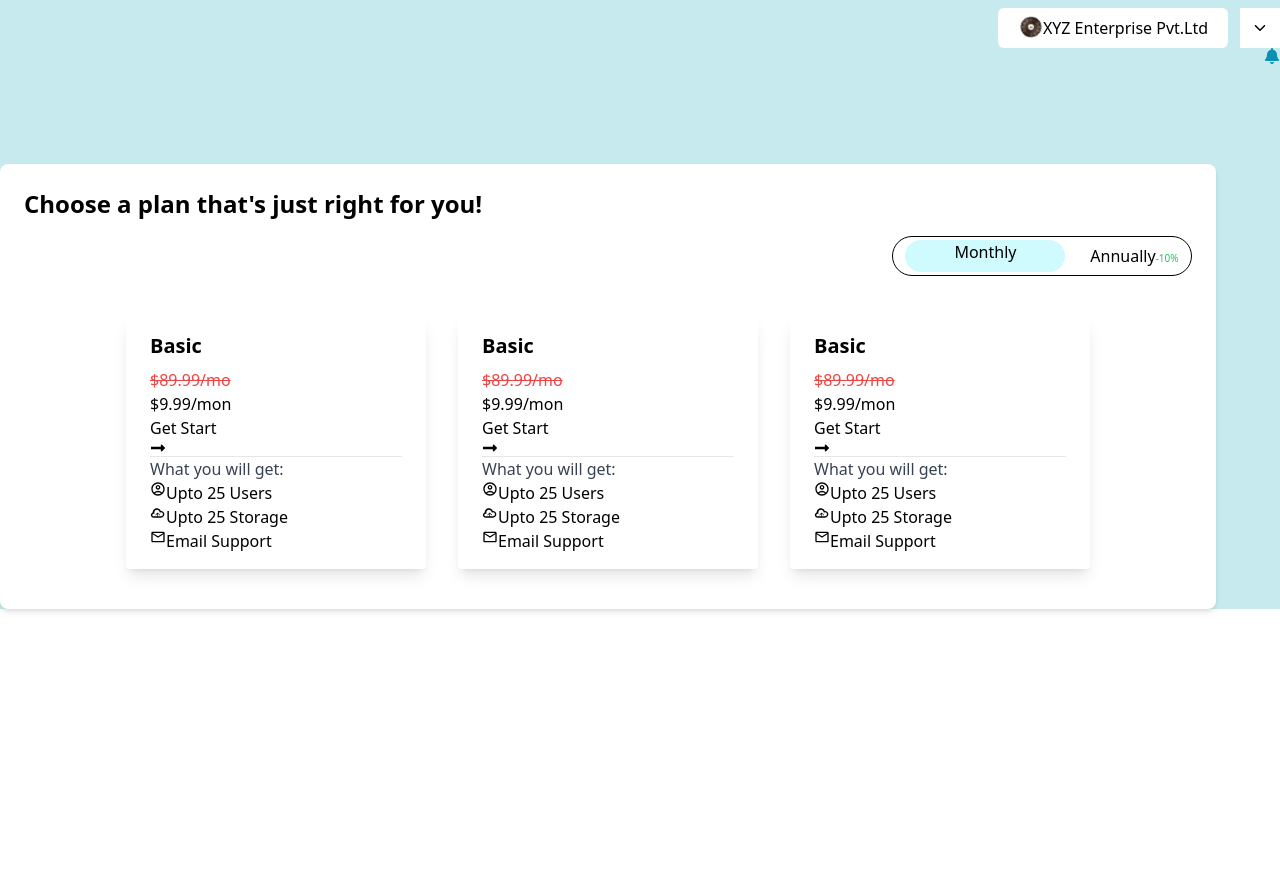
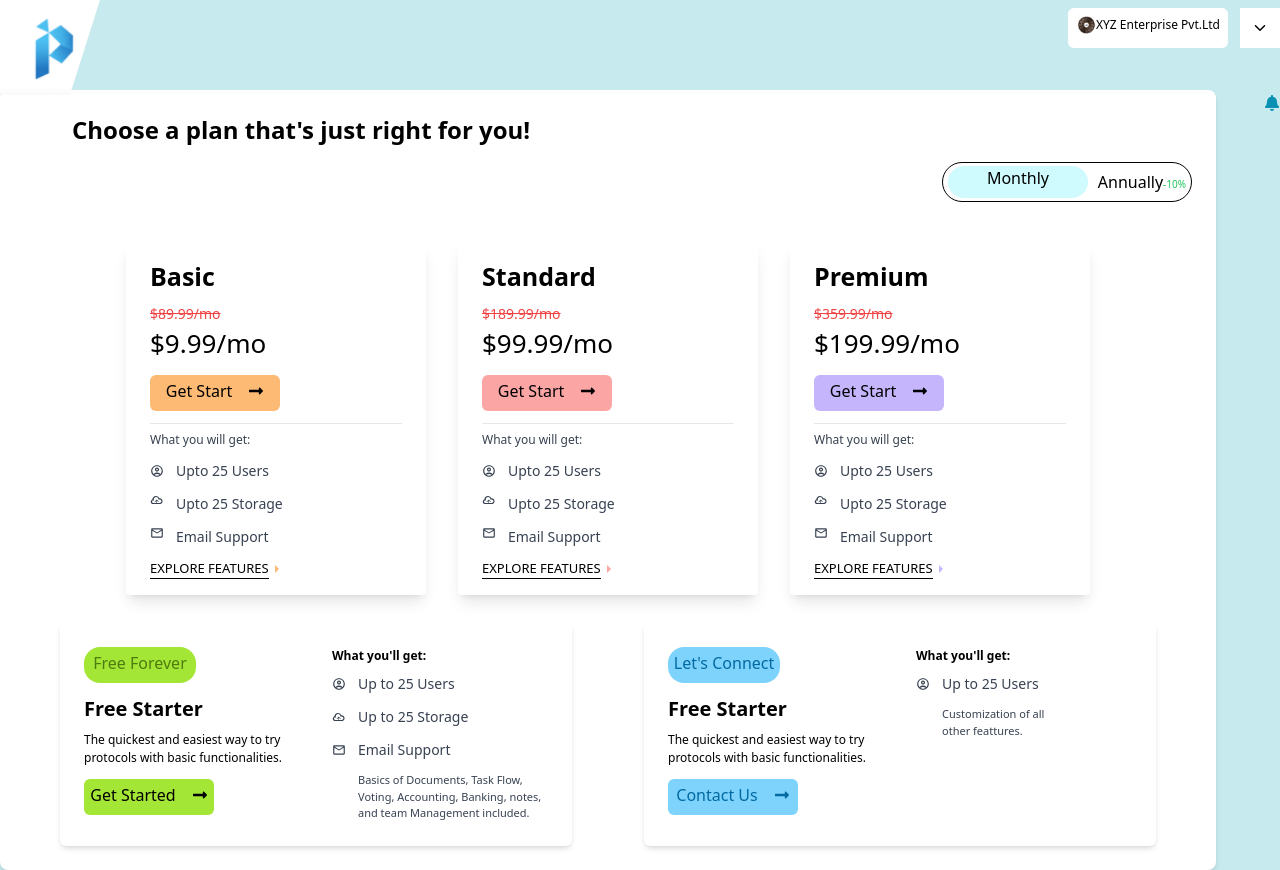
Before and after one commit to prasad-L4/task, a React (Create React App) app: page / in a window 1280 px wide. Before the commit the page ends 800 px from the top, so only its background shows below. Built offline with nearby package versions, Linux system fonts and the light colour scheme; some icons are missing.

Commit message:
card section completed

```diff
--- a/src/App.js
+++ b/src/App.js
@@ -6,8 +6,8 @@ import Sidebar from './Components/Sidebar/Sidebar';
 function App() {
   return (
     < >
-   <Cards/>
-
+   {/* <Sidebar/> */}
+<Cards/>
     </>
   );
 }
--- a/src/Components/Cards/Cards.css
+++ b/src/Components/Cards/Cards.css
@@ -5,14 +5,14 @@
 }
 .sub-main{
     background-color: white;
-    margin-top: 100px;
+    margin-top: 10px;
     height: 79%;
     width: 95%;
 }
 .head-btn{
    display: flex;
    justify-content: space-around;
-   width: 300px;
+   width: 250px;
    height: 40px;
    align-items: center;
    border-width: 1px;
@@ -21,6 +21,11 @@
    border-color: black;
 
 
+}
+.logo-img{
 
+    width: 100px;
+    transform-origin: top right;
+    clip-path: polygon(0 0, 100% 0%, 70% 100%, 0% 100%);
 
-}
+    }
--- a/src/Components/Cards/Cards.jsx
+++ b/src/Components/Cards/Cards.jsx
@@ -1,86 +1,287 @@
 import React from "react";
 import Sidebar from "../Sidebar/Sidebar";
-import { FaLongArrowAltRight,FaBell } from "react-icons/fa";
+import { FaLongArrowAltRight, FaBell } from "react-icons/fa";
 import { MdOutlineAccountCircle, MdOutlineMailOutline } from "react-icons/md";
 import { TiCloudStorageOutline } from "react-icons/ti";
-import { IoIosArrowDown } from "react-icons/io";
+import { IoIosArrowDown, IoMdArrowDropright } from "react-icons/io";
+import { LiaCheckDoubleSolid } from "react-icons/lia";
 import "./Cards.css";
-import ai from '../../images/ai.png'
+import ai from "../../images/ai.png";
+import logo from "../../images/logo.png";
 
 const Cards = () => {
   return (
     <>
       <main>
-        <div className="main-page">
-          <div className="flex gap-3 justify-end ">
-            <button className="flex pt-2 mt-2 bg-white justify-center align-middle rounded-md h-10 w-[230px]">
+        <div className="main-page relative">
+          <div className="h-[80px]">
+            <div className="flex justify-between ">
+              <img className="logo-img" src={logo} alt="" />
+              <div className="flex justify-center flex-wrap gap-3  ">
+              <button className="flex flex-wrap pt-2 mt-2 bg-white justify-center align-middle rounded-md text-[12px] h-10 w-[160px]">
+                <img className="w-[20px]" src={ai} alt="" />
+                XYZ Enterprise Pvt.Ltd
+              </button>
+              <button className="bg-white w-10 text-center h-10 mt-2 flex  justify-center pt-3 ">
+                <IoIosArrowDown />
+              </button>
+            </div>
+            </div>
 
-              <img className="w-[25px]" src={ai} alt="" />
-              XYZ Enterprise Pvt.Ltd
-            </button>
-            <button className="bg-white w-10 text-center h-10 mt-2 flex  justify-center pt-3 "><IoIosArrowDown /></button>
-          </div>
-          <div className="flex justify-end align-middle">
-          <button className="text-cyan-600"><FaBell /></button>
+
+            <div className=" w-[45px] right-[-4px] top-25 align-middle">
+              <span className="absolute right-0  text-cyan-600  ">
+                <FaBell />
+              </span>
+            </div>
           </div>
           <div className="sub-main bg-white p-6 rounded-lg shadow-md">
-            <h2 className="text-2xl font-bold mb-4">
+            <h2 className="text-2xl font-bold px-12 mb-4">
               Choose a plan that's just right for you!
             </h2>
             <div className="head-btn">
-              <h3 className="bg-cyan-100 w-[160px] h-8 rounded-2xl text-center">Monthly</h3>
+              <h3 className="bg-cyan-100 w-[140px] h-8 rounded-2xl text-center">
+                Monthly
+              </h3>
 
-              <h3>Annually<span className="text-green-500 text-[10px] ">-10%</span></h3>
-
+              <h3>
+                Annually
+                <span className="text-green-500 text-[10px] ">-10%</span>
+              </h3>
             </div>
             <div className="flex flex-wrap mt-20 align-middle justify-center">
               <div className="max-w-sm w-[300px]  rounded overflow-hidden shadow-lg m-4">
                 <div className="px-6 py-4">
-                  <div className="font-bold text-xl mb-2">Basic</div>
-                  <p className="line-through text-red-500">$89.99/mo</p>
-                  <h2>$9.99/mon</h2>
-                  <button>Get Start <span><FaLongArrowAltRight /></span></button>
-                  <hr />
-                  <p className="text-gray-700 text-base">
+                  <div className="font-bold text-[25px] mb-2">Basic</div>
+                  <p className="line-through text-sm text-red-500">$89.99/mo</p>
+                  <h2 className="text-[26px]">$9.99/mo</h2>
+                  <button className="flex mt-3 justify-center h-9 pt-1 rounded-md bg-orange-300 w-[130px] gap-4">
+                    Get Start{" "}
+                    <span className="pt-1">
+                      <FaLongArrowAltRight />
+                    </span>
+                  </button>
+                  <hr className="mt-3" />
+                  <p className="text-gray-700 font-medium mt-2 text-xs">
                     What you will get:
                   </p>
-                  <h5 className="flex"><span><MdOutlineAccountCircle/></span>Upto 25 Users</h5>
-                  <h5 className="flex"><span><TiCloudStorageOutline/></span>Upto 25 Storage</h5>
-                  <h5 className="flex"><span>< MdOutlineMailOutline/></span>Email Support</h5>
+                  <h5 className="flex mt-3 gap-3 text-[14px] text-gray-700">
+                    <span className="pt-1">
+                      <MdOutlineAccountCircle />
+                    </span>
+                    Upto 25 Users
+                  </h5>
+                  <h5 className="flex mt-3 gap-3 text-[14px] text-gray-700">
+                    <span clas>
+                      <TiCloudStorageOutline />
+                    </span>
+                    Upto 25 Storage
+                  </h5>
+                  <h5 className="flex mt-3 gap-3 text-[14px] text-gray-700">
+                    <span>
+                      <MdOutlineMailOutline />
+                    </span>
+                    Email Support
+                  </h5>
+                  <div className="flex items-center mt-3">
+                    <h4 className="text-[13px] border-b border-black inline-block">
+                      EXPLORE FEATURES{" "}
+                    </h4>
+                    <span className="text-orange-300">
+                      <IoMdArrowDropright />
+                    </span>
+                  </div>
                 </div>
               </div>
-              {/* Add more cards similarly */}
-              <div className="max-w-sm w-[300px] rounded overflow-hidden shadow-lg m-4">
+
+              <div className="max-w-sm w-[300px]  rounded overflow-hidden shadow-lg m-4">
                 <div className="px-6 py-4">
-                  <div className="font-bold text-xl mb-2">Basic</div>
-                  <p className="line-through text-red-500">$89.99/mo</p>
-                  <h2>$9.99/mon</h2>
-                  <button>Get Start <span><FaLongArrowAltRight /></span></button>
-                  <hr />
-                  <p className="text-gray-700 text-base">
+                  <div className="font-bold text-[25px] mb-2">Standard</div>
+                  <p className="line-through text-sm text-red-500">
+                    $189.99/mo
+                  </p>
+                  <h2 className="text-[26px]">$99.99/mo</h2>
+                  <button className="flex mt-3 justify-center h-9 pt-1 rounded-md bg-red-300 w-[130px] gap-4">
+                    Get Start{" "}
+                    <span className="pt-1">
+                      <FaLongArrowAltRight />
+                    </span>
+                  </button>
+                  <hr className="mt-3" />
+                  <p className="text-gray-700 font-medium mt-2 text-xs">
                     What you will get:
                   </p>
-                  <h5 className="flex"><span><MdOutlineAccountCircle/></span>Upto 25 Users</h5>
-                  <h5 className="flex"><span><TiCloudStorageOutline/></span>Upto 25 Storage</h5>
-                  <h5 className="flex"><span>< MdOutlineMailOutline/></span>Email Support</h5>
+                  <h5 className="flex mt-3 gap-3 text-[14px] text-gray-700">
+                    <span className="pt-1">
+                      <MdOutlineAccountCircle />
+                    </span>
+                    Upto 25 Users
+                  </h5>
+                  <h5 className="flex mt-3 gap-3 text-[14px] text-gray-700">
+                    <span clas>
+                      <TiCloudStorageOutline />
+                    </span>
+                    Upto 25 Storage
+                  </h5>
+                  <h5 className="flex mt-3 gap-3 text-[14px] text-gray-700">
+                    <span>
+                      <MdOutlineMailOutline />
+                    </span>
+                    Email Support
+                  </h5>
+                  <div className="flex items-center mt-3">
+                    <h4 className="text-[13px] border-b border-black inline-block">
+                      EXPLORE FEATURES{" "}
+                    </h4>
+                    <span className="text-red-300">
+                      <IoMdArrowDropright />
+                    </span>
+                  </div>
                 </div>
               </div>
-              <div className="max-w-sm w-[300px] rounded overflow-hidden shadow-lg m-4">
+              <div className="max-w-sm w-[300px]  rounded overflow-hidden shadow-lg m-4">
                 <div className="px-6 py-4">
-                  <div className="font-bold text-xl mb-2">Basic</div>
-                  <p className="line-through text-red-500">$89.99/mo</p>
-                  <h2>$9.99/mon</h2>
-                  <button>Get Start <span><FaLongArrowAltRight /></span></button>
-                  <hr />
-                  <p className="text-gray-700 text-base">
+                  <div className="font-bold text-[25px] mb-2">Premium</div>
+                  <p className="line-through text-sm text-red-500">
+                    $359.99/mo
+                  </p>
+                  <h2 className="text-[26px]">$199.99/mo</h2>
+                  <button className="flex mt-3 justify-center h-9 pt-1 rounded-md bg-violet-300 w-[130px] gap-4">
+                    Get Start{" "}
+                    <span className="pt-1">
+                      <FaLongArrowAltRight />
+                    </span>
+                  </button>
+                  <hr className="mt-3" />
+                  <p className="text-gray-700 font-medium mt-2 text-xs">
                     What you will get:
                   </p>
-                  <h5 className="flex"><span><MdOutlineAccountCircle/></span>Upto 25 Users</h5>
-                  <h5 className="flex"><span><TiCloudStorageOutline/></span>Upto 25 Storage</h5>
-                  <h5 className="flex"><span>< MdOutlineMailOutline/></span>Email Support</h5>
+                  <h5 className="flex mt-3 gap-3 text-[14px] text-gray-700">
+                    <span className="pt-1">
+                      <MdOutlineAccountCircle />
+                    </span>
+                    Upto 25 Users
+                  </h5>
+                  <h5 className="flex mt-3 gap-3 text-[14px] text-gray-700">
+                    <span clas>
+                      <TiCloudStorageOutline />
+                    </span>
+                    Upto 25 Storage
+                  </h5>
+                  <h5 className="flex mt-3 gap-3 text-[14px] text-gray-700">
+                    <span>
+                      <MdOutlineMailOutline />
+                    </span>
+                    Email Support
+                  </h5>
+                  <div className="flex items-center mt-3">
+                    <h4 className="text-[13px] border-b border-black inline-block">
+                      EXPLORE FEATURES{" "}
+                    </h4>
+                    <span className="text-violet-300">
+                      <IoMdArrowDropright />
+                    </span>
+                  </div>
                 </div>
               </div>
             </div>
+            <section>
+              <div className="flex flex-wrap">
+                <div className="max-w-lg mt-3 mx-auto bg-white shadow-md rounded-md p-6">
+                  <div className="flex flex-col md:flex-row">
+                    <div className="md:w-1/2 md:pr-4 mb-4 md:mb-0">
+                      <h4 className="text-lime-700 bg-lime-400 w-[112px] text-center h-9 pt-1 rounded-2xl">
+                        Free Forever
+                      </h4>
+                      <h2 className="text-xl font-bold mt-3 mb-2">
+                        Free Starter
+                      </h2>
+                      <p className="text-[12px]">
+                        The quickest and easiest way to try protocols with basic
+                        functionalities.
+                      </p>
+                      <button className="flex mt-3 justify-center h-9 pt-1 rounded-md bg-lime-400 w-[130px] gap-4">
+                        Get Started{" "}
+                        <span className="pt-1">
+                          <FaLongArrowAltRight />
+                        </span>
+                      </button>
+                    </div>
+                    <div className="md:w-1/2 md:pl-4 border-gray-300">
+                      <h5 className="text-[12px] font-bold mb-2">
+                        What you'll get:
+                      </h5>
+                      <div className="flex flex-col gap-3">
+                        <div className="flex gap-3 text-[14px] text-gray-700 items-center">
+                          <MdOutlineAccountCircle />
+                          <span>Up to 25 Users</span>
+                        </div>
+                        <div className="flex gap-3 text-[14px] text-gray-700 items-center">
+                          <TiCloudStorageOutline />
+                          <span>Up to 25 Storage</span>
+                        </div>
+                        <div className="flex gap-3 text-[14px] text-gray-700 items-center">
+                          <MdOutlineMailOutline />
+                          <span>Email Support</span>
+                        </div>
+                        <div className="flex gap-3 text-[14px] text-gray-700 ">
+                          <span>
+                            <LiaCheckDoubleSolid />
+                          </span>
+                          <p className="text-[11px]">
+                            Basics of Documents, Task Flow, Voting, Accounting,
+                            Banking, notes, and team Management included.
+                          </p>
+                        </div>
+                      </div>
+                    </div>
+                  </div>
+                </div>
+                <div className="max-w-lg mt-3 mx-auto bg-white shadow-md rounded-md p-6">
+                  <div className="flex flex-col md:flex-row">
+                    <div className="md:w-1/2 md:pr-4 mb-4 md:mb-0">
+                      <h4 className="text-sky-700 bg-sky-300 w-[112px] text-center h-9 pt-1 rounded-2xl">
+                        Let's Connect
+                      </h4>
+                      <h2 className="text-xl font-bold mt-3 mb-2">
+                        Free Starter
+                      </h2>
+                      <p className="text-[12px]">
+                        The quickest and easiest way to try protocols with basic
+                        functionalities.
+                      </p>
+                      <button className="flex mt-3 justify-center h-9 pt-1 text-sky-700 rounded-md bg-sky-300 w-[130px] gap-4">
+                        Contact Us{" "}
+                        <span className="pt-1">
+                          <FaLongArrowAltRight />
+                        </span>
+                      </button>
+                    </div>
+                    <div className="md:w-1/2 md:pl-4 border-gray-300">
+                      <h5 className="text-[12px] font-bold mb-2">
+                        What you'll get:
+                      </h5>
+                      <div className="flex flex-col gap-3">
+                        <div className="flex gap-3 text-[14px] text-gray-700 items-center">
+                          <MdOutlineAccountCircle />
+                          <span>Up to 25 Users</span>
+                        </div>
+
+                        <div className="flex gap-3 text-[14px] text-gray-700 ">
+                          <span>
+                            <LiaCheckDoubleSolid />
+                          </span>
+                          <p className="text-[11px]">
+                            Customization of all <br />
+                            other feattures.
+                          </p>
+                        </div>
+                      </div>
+                    </div>
+                  </div>
+                </div>
+              </div>
+            </section>
           </div>
         </div>
       </main>
--- a/src/Components/Sidebar/Sidebar.css
+++ b/src/Components/Sidebar/Sidebar.css
@@ -1,6 +1,7 @@
 nav{
     width: 200px;
     height: 100px!important;
+    position: fixed;
 
 
 }
```
Also changed, not shown: src/images/logo.png.
